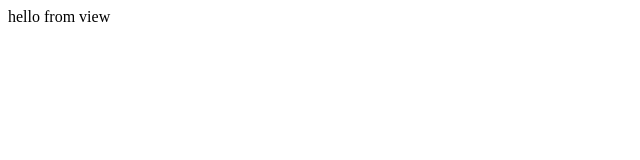
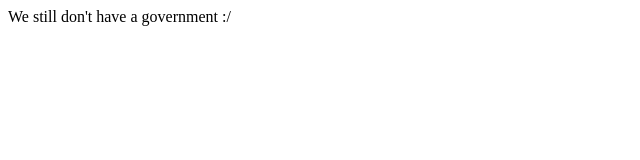
Before and after one commit to noa-bit/dh2642-project, a React (Vite) app: page / in a window 1280 px wide. Shown: the top 160 px of the page, without its empty margins (0-640 px from the left). Built offline with nearby package versions, Linux system fonts and the light colour scheme.

Commit message:
nu har vi en minimal hemsida :) den e reaktiv wow

```diff
--- a/src/app/App.jsx
+++ b/src/app/App.jsx
@@ -7,9 +7,11 @@ import { createHashRouter, RouterProvider } from "react-router-dom";
 import { MainPresenter } from "../presenters/mainPresenter.jsx";
 
 const App = observer(
+
   function AppRoot(props){
-    return (<MainPresenter/>);
+    return (<MainPresenter model={props.model}/>);
   }
+
 )
 
 export {App};
--- a/src/presenters/mainPresenter.jsx
+++ b/src/presenters/mainPresenter.jsx
@@ -4,7 +4,8 @@ import { MainView } from "../views/mainView.jsx";
 export const MainPresenter = observer(
   function MainPresenter(props){
     return (
-      <MainView/>
+      <MainView
+      govYet={props.model.doWeHaveAGovYet}/>
     );
   }
 )
--- a/src/views/mainView.jsx
+++ b/src/views/mainView.jsx
@@ -1,5 +1,14 @@
 export function MainView(props){
   return (
-    <div>hello from view</div>
+    <div>{getOutputText()}</div>
   );
+
+  function getOutputText(){
+    if (props.govYet){
+      return "We have a government!";
+    }
+    else {
+      return "We still don't have a government :/";
+    }
+  }
 }
```
